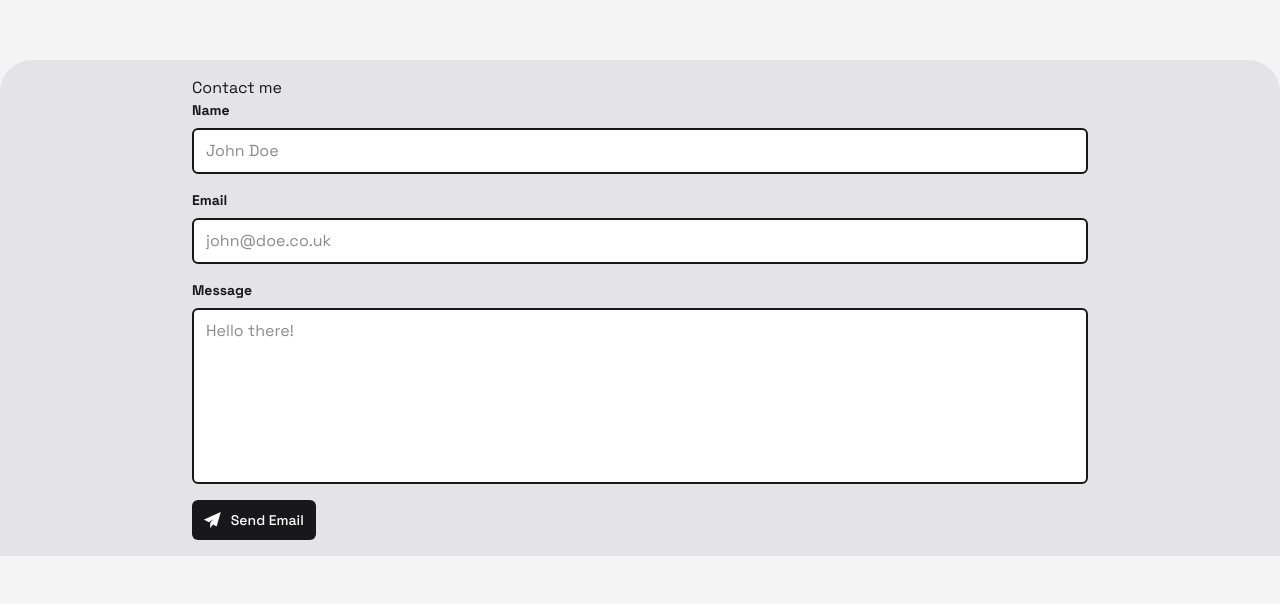
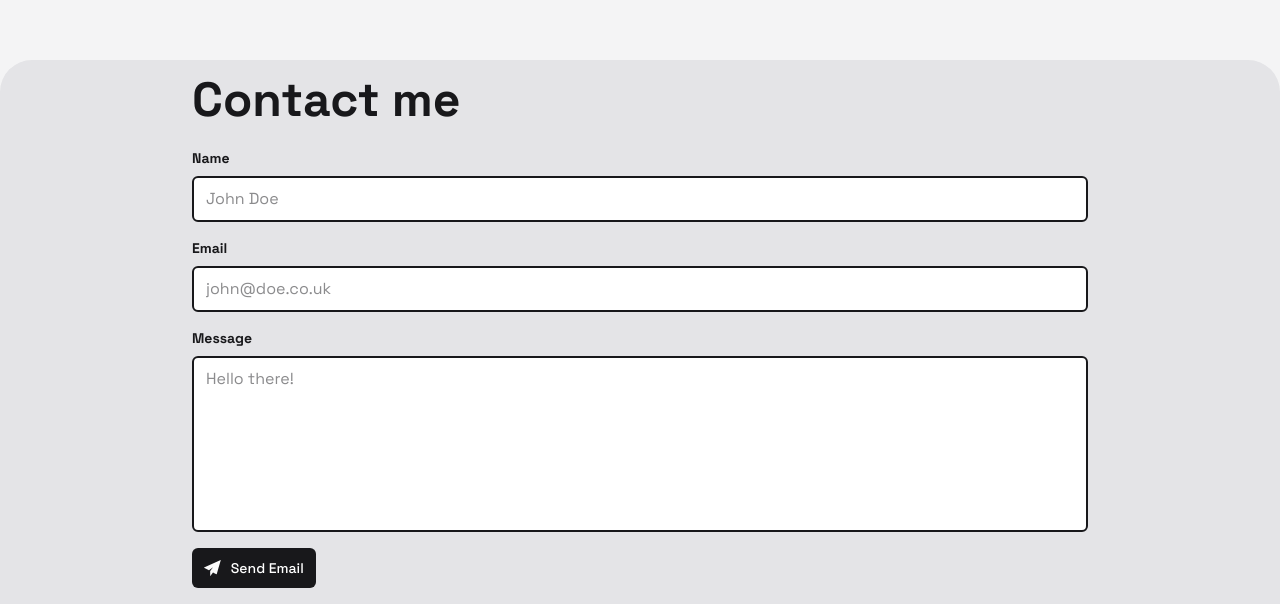
Before and after one commit to scottjoe1996/portfolio, a Next.js app: page / in a window 1280 px wide. Shown: the part 1876-2480 px from the top of the page. Before the commit the page ends 2432 px from the top, so only its background shows below. Built offline with nearby package versions, Linux system fonts and the light colour scheme; no server answers.

Commit message:
formatted Contact me heading

```diff
--- a/components/sections/contact/contact-section.tsx
+++ b/components/sections/contact/contact-section.tsx
@@ -17,18 +17,18 @@ const ContactSection: React.FC = () => {
       className="flex w-full items-center justify-center rounded-t-4xl bg-zinc-200 p-4"
     >
       <div className="w-full max-w-4xl">
-        <h2>Contact me</h2>
+        <h2 className="mb-6 text-5xl font-bold">Contact me</h2>
         <div className="flex min-h-[440px] flex-col items-center justify-center gap-2">
           {formState === "SENT" ? (
             <>
-              <p className="text-5xl font-bold">Email recieved!</p>
+              <p className="text-4xl font-semibold">Email received!</p>
               <p>
                 Thanks for reaching out, I'll get back to you as soon as I can!
               </p>
             </>
           ) : formState === "ERROR" ? (
             <>
-              <p className="text-5xl font-bold">Error!</p>
+              <p className="text-4xl font-semibold">Error!</p>
               <p>
                 There was an error sending your message. Please try again later.
               </p>
```
